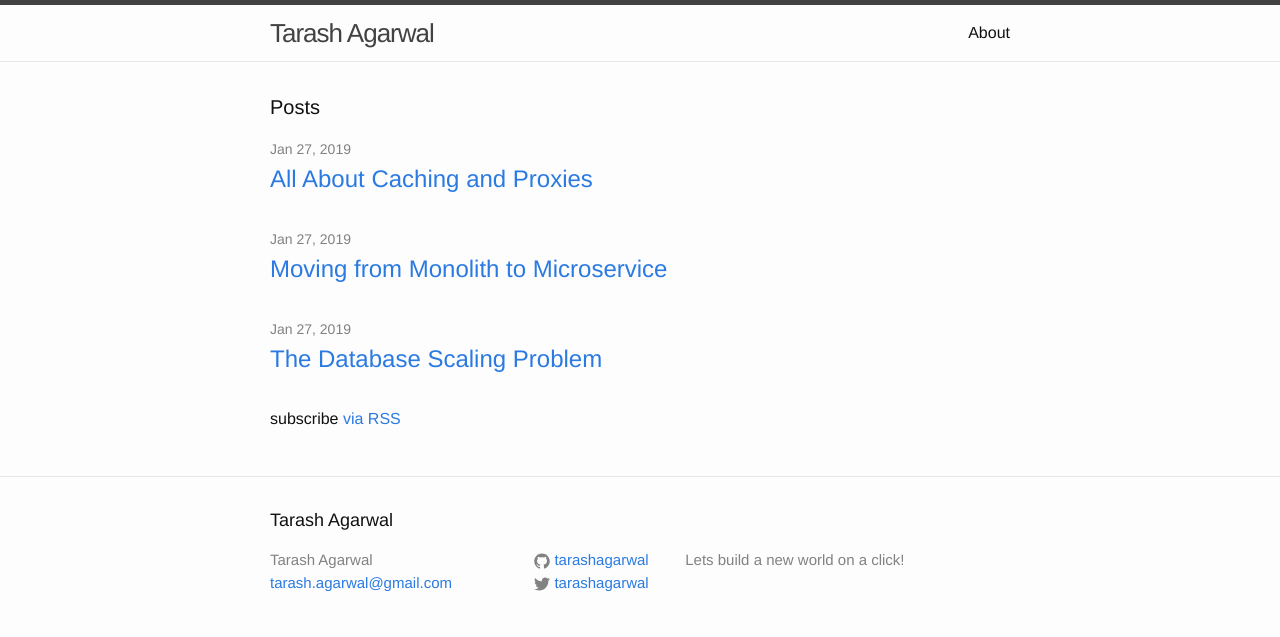
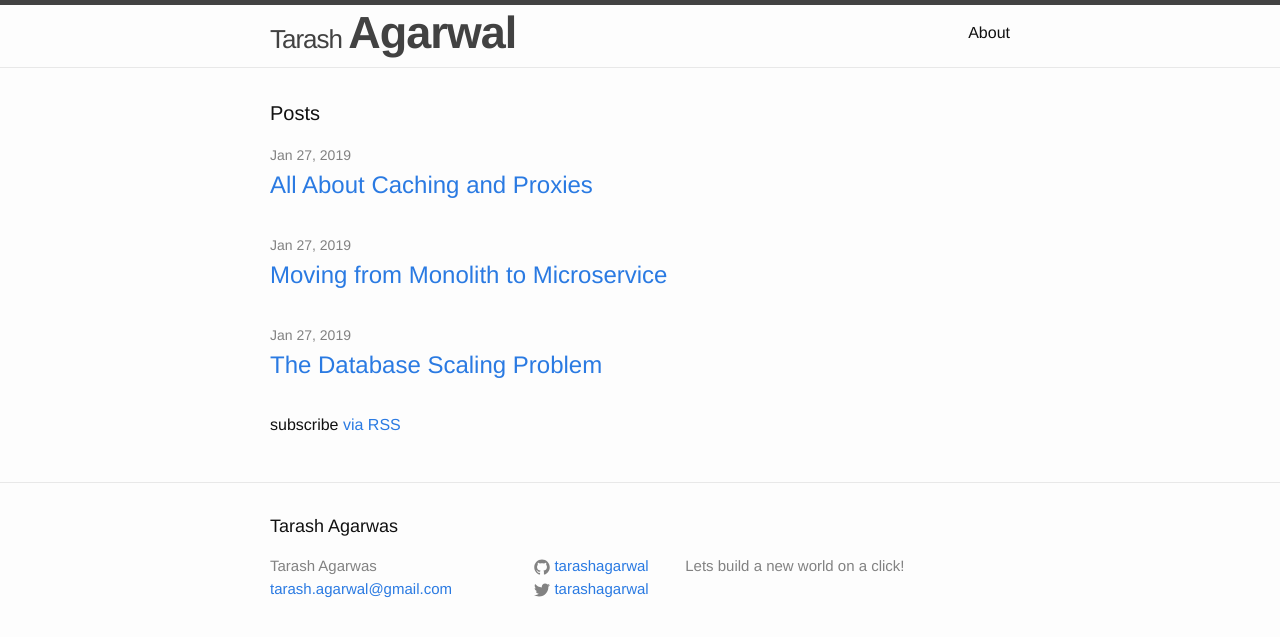
Before and after one commit to tarashagarwal/tarashagarwal.github.io, a Jekyll site: the page built from index.html, in a window 1280 px wide. Shown: the top 637 px of the page. Built offline with Jekyll 4.4.1, drawn with Linux system fonts in a browser that asks for light colours.

Commit message:
Changing Header Title

```diff
--- a/_config.yml
+++ b/_config.yml
@@ -6,7 +6,9 @@
 # 'jekyll serve'. If you change this file, please restart the server process.
 
 # Site settings
-title: Tarash Agarwal
+title: Tarash Agarwas
+firstname: Tarash
+lastname: Agarwal
 email: tarash.agarwal@gmail.com
 description: > # this means to ignore newlines until "baseurl:"
   Lets build a new world on a click!
--- a/_includes/header.html
+++ b/_includes/header.html
@@ -2,7 +2,7 @@
 
   <div class="wrapper">
 
-    <a class="site-title" href="{{ site.baseurl }}/">{{ site.title }}</a>
+    <a class="site-title" href="{{ site.baseurl }}/">{{ site.firstname }} <span class="main-title">{{ site.lastname }}</span></a>
 
     <nav class="site-nav">
       <a href="#" class="menu-icon">
--- a/_sass/_layout.scss
+++ b/_sass/_layout.scss
@@ -92,6 +92,11 @@
     }
 }
 
+/*Main Title*/
+.main-title{
+    font-weight:bold;
+    font-size:45px;
+}
 
 
 /**
```
